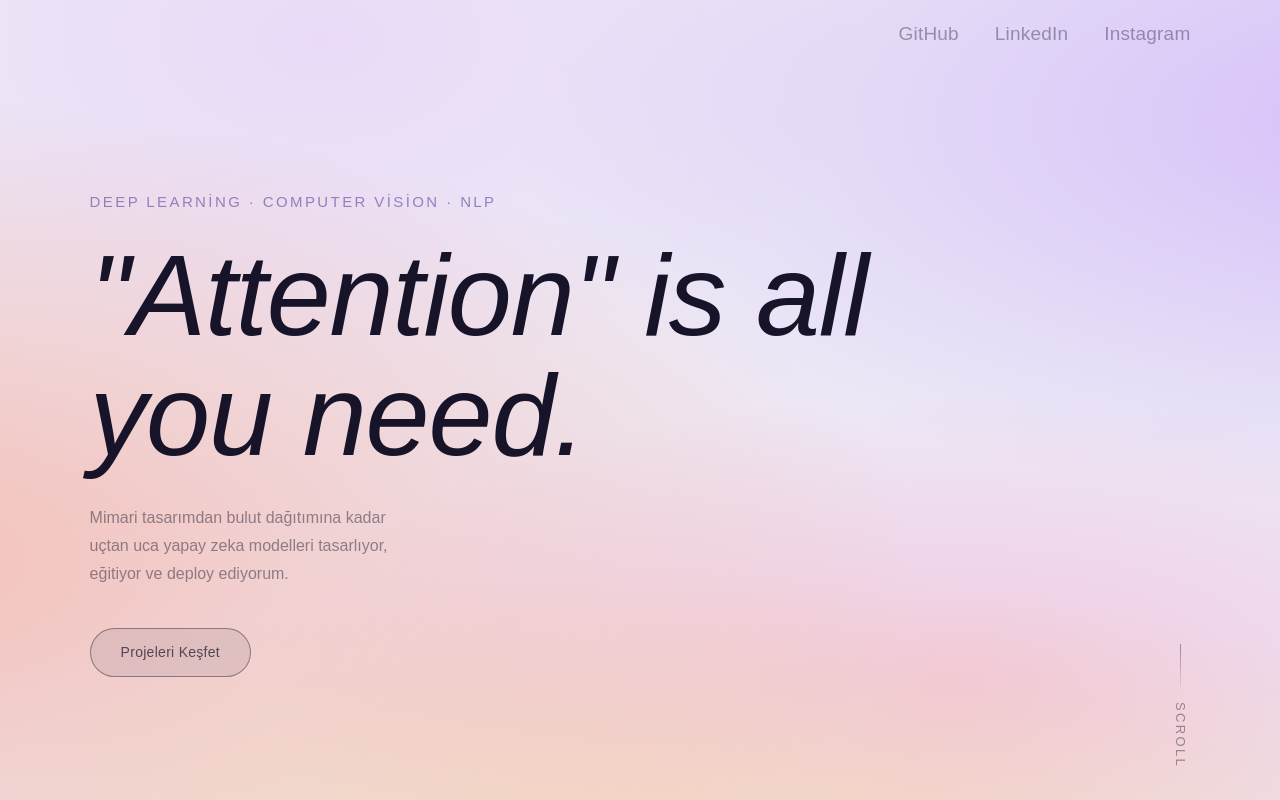
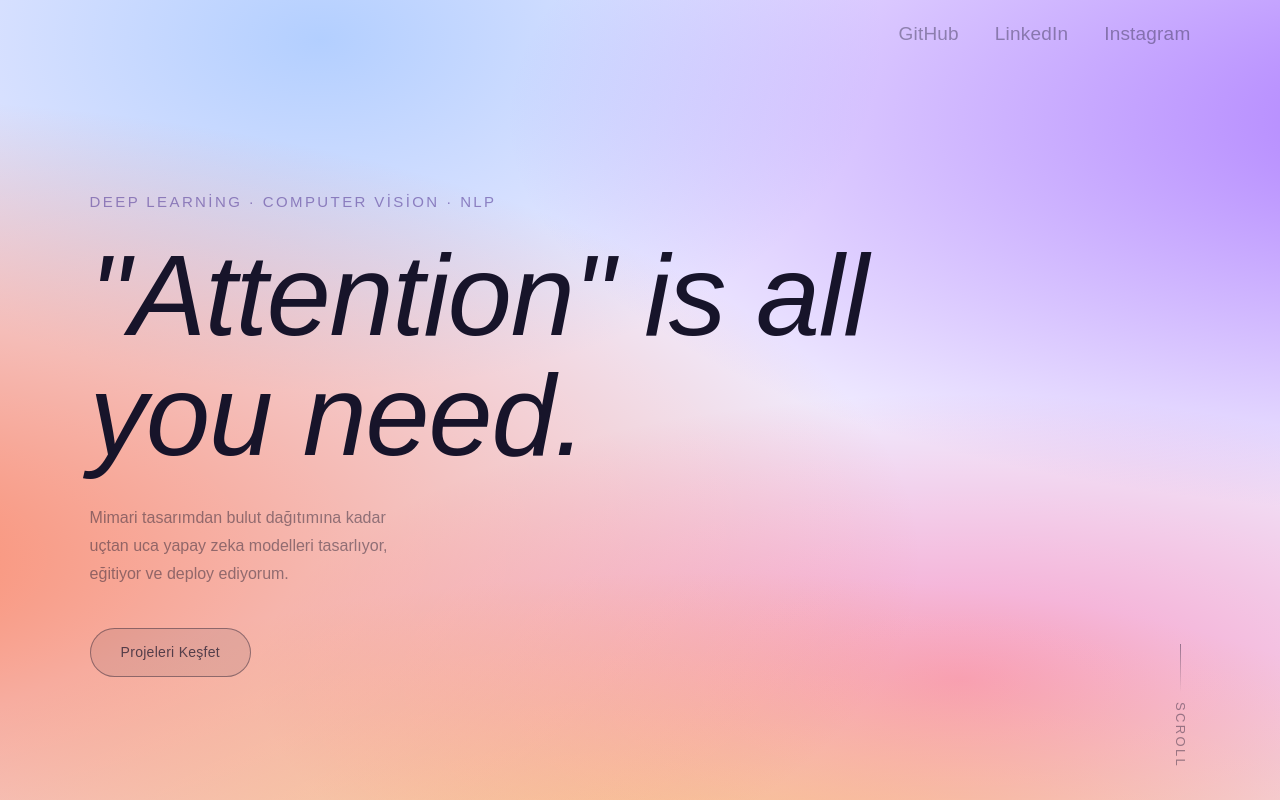
Before and after one commit to omerfarukpirhasanoglu/pirhasanoglu.com, a Next.js app: page / in a window 1280 px wide. Shown: the top 800 px of the page. Built offline with nearby package versions, Linux system fonts and the light colour scheme.

Commit message:
background changed

```diff
--- a/src/app/globals.css
+++ b/src/app/globals.css
@@ -37,12 +37,12 @@ body::before {
   z-index: 0;
   pointer-events: none;
   background:
-    radial-gradient(ellipse 150% 100% at -15% 70%, rgba(255,130,90,0.42) 0%, transparent 58%),
-    radial-gradient(ellipse 130% 85% at 115% 15%, rgba(170,120,255,0.38) 0%, transparent 58%),
-    radial-gradient(ellipse 120% 75% at 55% 115%, rgba(255,200,70,0.32) 0%, transparent 58%),
-    radial-gradient(ellipse 100% 65% at 75% 85%, rgba(255,100,150,0.24) 0%, transparent 55%),
-    radial-gradient(ellipse 80%  80% at 25%  5%, rgba(220,170,255,0.22) 0%, transparent 55%),
-    #ede9f6;
+    radial-gradient(ellipse 150% 100% at -15% 70%, rgba(255,100,50,0.72) 0%, transparent 58%),
+    radial-gradient(ellipse 130% 85% at 115% 15%, rgba(140,70,255,0.68) 0%, transparent 58%),
+    radial-gradient(ellipse 120% 75% at 55% 115%, rgba(255,180,40,0.58) 0%, transparent 58%),
+    radial-gradient(ellipse 100% 65% at 75% 85%,  rgba(255,70,140,0.48) 0%, transparent 55%),
+    radial-gradient(ellipse 80%  80% at 25%  5%,  rgba(80,160,255,0.38) 0%, transparent 55%),
+    #f0ecff;
 }
 
 /* Scrollbar */
@@ -128,12 +128,7 @@ footer a:hover { color: rgba(23,20,42,0.70) !important; }
 .nav-link { transition: color 0.25s ease; }
 .nav-link:hover { color: rgba(23,20,42,0.72) !important; }
 
-.project-row:hover { transition: background 0.22s ease, padding-left 0.28s cubic-bezier(0.22,1,0.36,1); }
-.project-row:hover { background: rgba(23,20,42,0.035); padding-left: calc(clamp(2rem, 7vw, 6rem) + 8px); }
 .project-row:hover .proj-name { color: rgba(90,65,155,0.85); }
-.project-row:hover .proj-arrow { transform: translateX(5px); color: rgba(90,65,155,0.70); }
-.project-row:hover .proj-arrow { display: inline-block; transition: transform 0.28s cubic-bezier(0.22,1,0.36,1), color 0.22s ease; }
-.project-row:hover .proj-name { transition: color 0.22s ease; }
 
 .cta-btn { transition: background 0.28s ease, border-color 0.28s ease, color 0.28s ease; }
 .cta-btn:hover { background: rgba(23,20,42,0.13) !important; border-color: rgba(23,20,42,0.65) !important; color: rgba(23,20,42,0.88) !important; }
```
